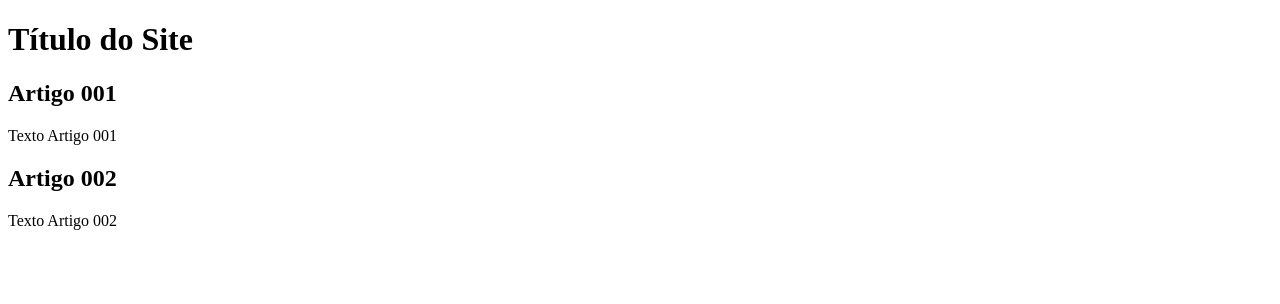
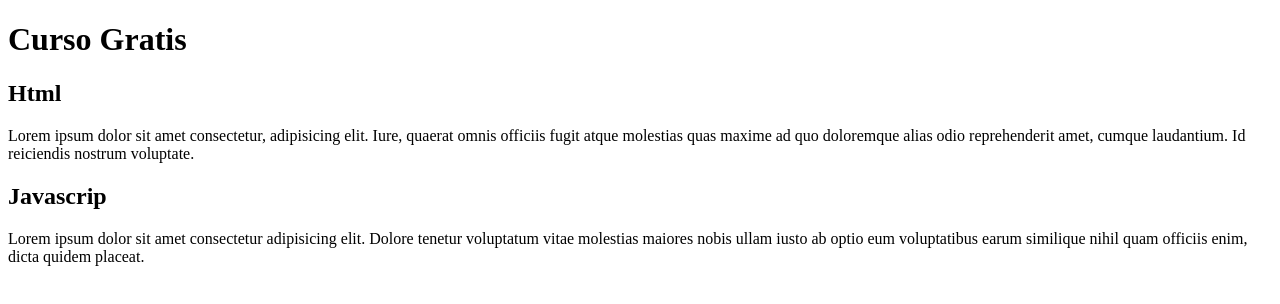
Before and after one commit to Rodrigo-JG-Cardoso/Projeto-site, a plain HTML site: page index.html in a window 1280 px wide. Drawn offline with Linux system fonts and the light colour scheme.

Commit message:
começei a escrever o conteúdo

```diff
--- a/index.html
+++ b/index.html
@@ -8,15 +8,15 @@
 <body>
     <main>
         <header>
-            <h1>Título do Site</h1>
+            <h1>Curso Gratis</h1>
         </header>
         <article>
-            <h2>Artigo 001</h2>
-            <p>Texto Artigo 001</p>
+            <h2>Html</h2>
+            <p>Lorem ipsum dolor sit amet consectetur, adipisicing elit. Iure, quaerat omnis officiis fugit atque molestias quas maxime ad quo doloremque alias odio reprehenderit amet, cumque laudantium. Id reiciendis nostrum voluptate.</p>
         </article>
         <article>
-            <h2>Artigo 002</h2>
-            <p>Texto Artigo 002</p>
+            <h2>Javascrip</h2>
+            <p>Lorem ipsum dolor sit amet consectetur adipisicing elit. Dolore tenetur voluptatum vitae molestias maiores nobis ullam iusto ab optio eum voluptatibus earum similique nihil quam officiis enim, dicta quidem placeat.</p>
         </article>
     </main>
 </body>
```
